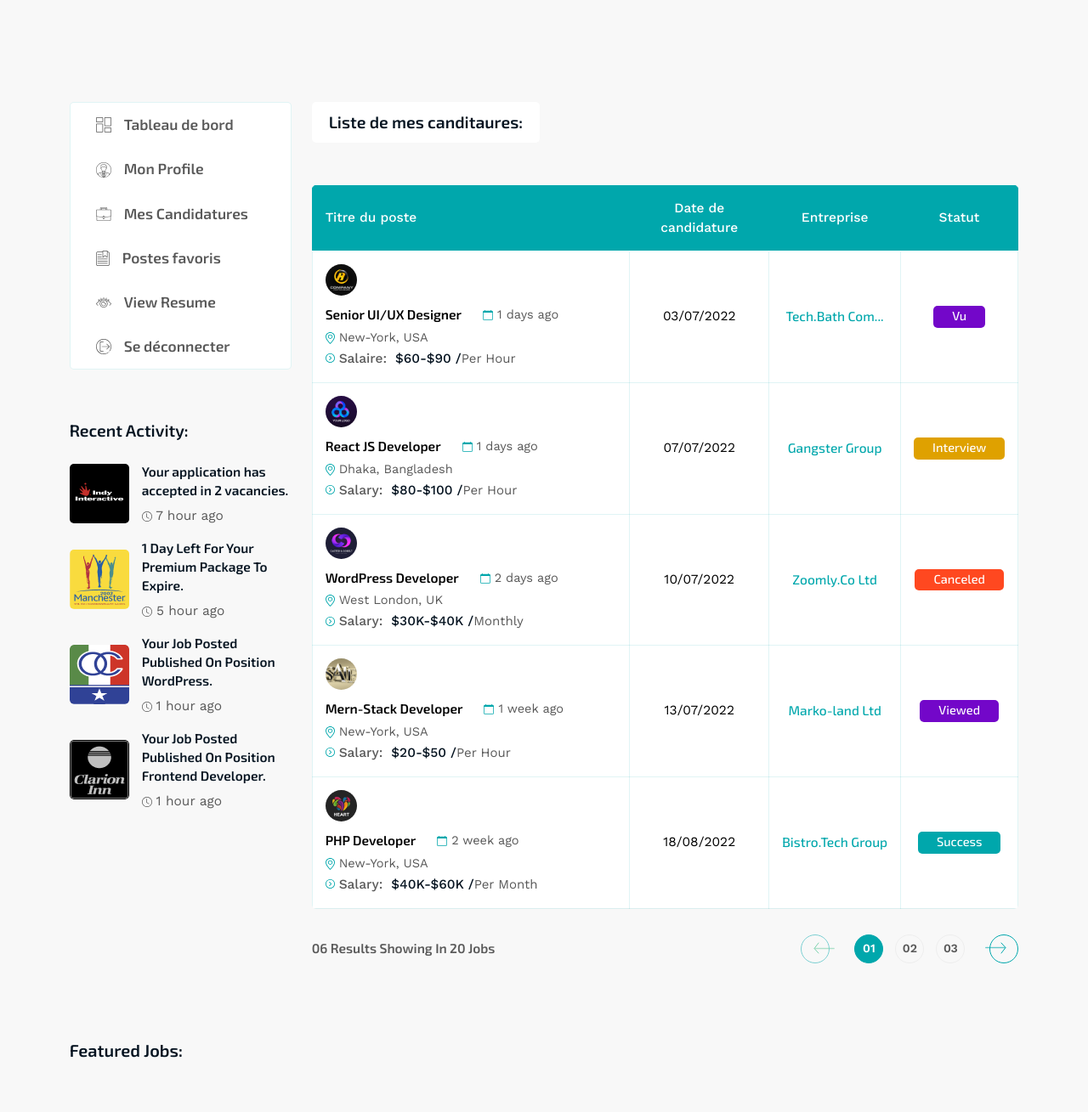
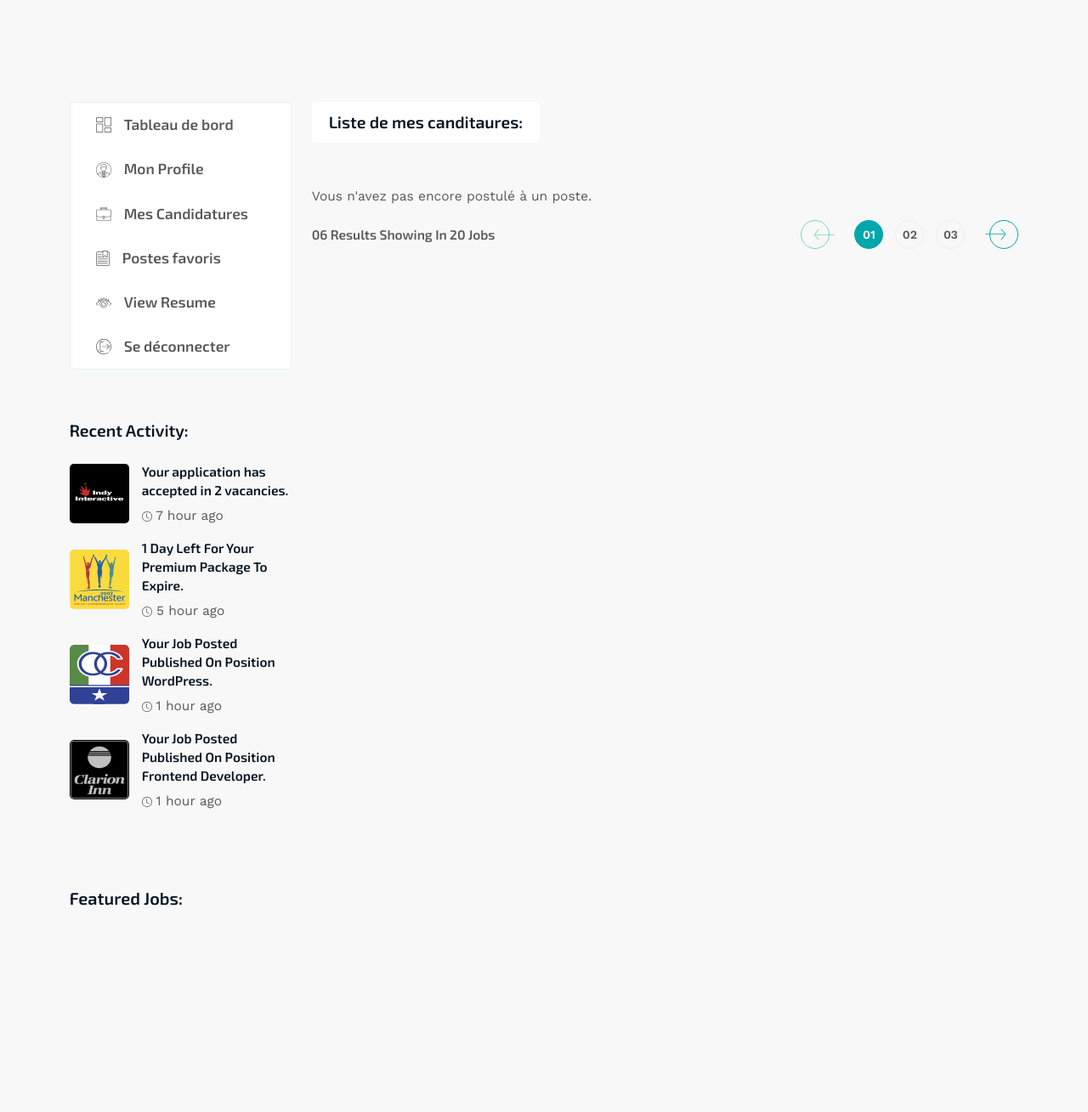
Before and after one commit to misterOumar/projet_adopte_un_dev, a Symfony app: template adopteundev/templates/developer/candidature_dev.html.twig in a window 1280 px wide. Shown: the part 91-1400 px from the top of the page at 85% size. Run offline with Twig, Linux system fonts and the light colour scheme; the template is opened without the code that fills it, so the values that code supplies are empty; some libraries are stand-ins or nearby versions; some web fonts are replaced.

Commit message:
fonctionnalité permettant aux devs de postuler à un poste avec son cv...

```diff
--- a/adopteundev/templates/base.html.twig
+++ b/adopteundev/templates/base.html.twig
@@ -78,7 +78,7 @@
 								<a href="{{ path('app_poste_list') }}">Postes</a>
 							</li>
 							<li>
-								<a href="{{ path('app_home') }}">Profiles</a>
+								<a href="{{ path('app_developer_profile') }}">Profiles</a>
 							</li>
 						</ul>
 						<div class="for-mobile-menu d-lg-none d-block">
--- a/adopteundev/templates/developer/candidature_dev.html.twig
+++ b/adopteundev/templates/developer/candidature_dev.html.twig
@@ -78,6 +78,9 @@
 									<h5>Liste de mes canditaures:</h5>
 								</div>
 							</div>
+							{% if candidatures is empty %}
+								<p>Vous n'avez pas encore postulé à un poste.</p>
+							{% else %}
 								<table class="eg-table table category-table mb-30">
 									<thead>
 										<tr>
@@ -88,6 +91,7 @@
 										</tr>
 									</thead>
 									<tbody>
+										{% for candidature in candidatures %}
 											<tr>
 												<td data-label="Job Title">
 													<div class="company-info">
@@ -97,180 +101,46 @@
 														<div class="company-details">
 															<div class="top">
 																<h6>
-															<a href="job-details.html">Senior UI/UX Designer</a>
+																	<a href="{{ path('app_poste_details', { uuid: candidature.poste.uuid }) }}">
+																		{{ candidature.poste.titre }}
+																	</a>
 																</h6>
-														<span><img src="{{asset('assets/images/icon/calender2.svg')}}" alt="">
-															1 days ago</span>
 															</div>
 															<ul>
-														<li><img src="{{asset('assets/images/icon/location.svg')}}" alt="">New-York, USA</li>
+																<li><img src="{{asset('assets/images/icon/location.svg')}}" alt="">{{ candidature.poste.ville }},
+																	{{ candidature.poste.adresse }}
+																</li>
 																<li>
 																	<img src="{{asset('assets/images/icon/arrow2.svg')}}" alt="">
 																	<p>
 																		<span class="title">Salaire:</span>
-																$60-$90 /
-																<span class="time">Per Hour</span>
+																		{{ candidature.poste.salaireMin }}
+																		<span class="time">	€/Mois</span>
 																	</p>
 																</li>
 															</ul>
 														</div>
 													</div>
 												</td>
-										<td data-label="Apply Job">03/07/2022</td>
-										<td data-label="Company">
-											<a class="view-btn" href="company-details.html">Tech.Bath Com...
-											</a>
+												<td data-label="Apply Job">{{ candidature.date|date('d/m/Y') }}</td>
+												<td data-label="Company">{{ candidature.poste.company.nom }}
 												</td>
 												<td data-label="Status">
-											<button class="eg-btn purple-btn">Vu</button>
+													{% if candidature.statut == 'accepted' %}
+														<span class="badge bg-success">Acceptée</span>
+													{% elseif candidature.statut == 'view' %}
+														<span class="badge bg-warning">Vue</span>
+													{% elseif candidature.statut == 'En cours' %}
+														<span class="badge bg-warning">En cours</span>
+													{% elseif candidature.statut == 'rejected' %}
+														<span class="badge bg-danger">Rejetée</span>
+													{% endif %}
 												</td>
 											</tr>
-									<tr>
-										<td data-label="Job Title">
-											<div class="company-info">
-												<div class="logo">
-													<img src="assets/images/bg/company-logo/company-02.png" alt="">
-												</div>
-												<div class="company-details">
-													<div class="top">
-														<h6>
-															<a href="job-details.html">React JS Developer</a>
-														</h6>
-														<span><img src="assets/images/icon/calender2.svg" alt="">
-															1 days ago</span>
-													</div>
-													<ul>
-														<li><img src="assets/images/icon/location.svg" alt="">Dhaka, Bangladesh</li>
-														<li>
-															<img src="assets/images/icon/arrow2.svg" alt="">
-															<p>
-																<span class="title">Salary:</span>
-																$80-$100 /
-																<span class="time">Per Hour</span>
-															</p>
-														</li>
-													</ul>
-												</div>
-											</div>
-										</td>
-										<td data-label="Apply Job">07/07/2022</td>
-										<td data-label="Company">
-											<a class="view-btn" href="company-details.html">Gangster Group</a>
-										</td>
-										<td data-label="Status">
-											<button class="eg-btn yellow-btn">Interview</button>
-										</td>
-									</tr>
-									<tr>
-										<td data-label="Job Title">
-											<div class="company-info">
-												<div class="logo">
-													<img src="assets/images/bg/company-logo/company-03.png" alt="">
-												</div>
-												<div class="company-details">
-													<div class="top">
-														<h6>
-															<a href="job-details.html">WordPress Developer</a>
-														</h6>
-														<span><img src="assets/images/icon/calender2.svg" alt="">
-															2 days ago</span>
-													</div>
-													<ul>
-														<li><img src="assets/images/icon/location.svg" alt="">West London, UK</li>
-														<li>
-															<img src="assets/images/icon/arrow2.svg" alt="">
-															<p>
-																<span class="title">Salary:</span>
-																$30K-$40K /
-																<span class="time">Monthly</span>
-															</p>
-														</li>
-													</ul>
-												</div>
-											</div>
-										</td>
-										<td data-label="Apply Job">10/07/2022</td>
-										<td data-label="Company">
-											<a class="view-btn" href="company-details.html">Zoomly.Co Ltd</a>
-										</td>
-										<td data-label="Status">
-											<button class="eg-btn orenge-btn">Canceled</button>
-										</td>
-									</tr>
-									<tr>
-										<td data-label="Job Title">
-											<div class="company-info">
-												<div class="logo">
-													<img src="assets/images/bg/company-logo/company-04.png" alt="">
-												</div>
-												<div class="company-details">
-													<div class="top">
-														<h6>
-															<a href="job-details.html">Mern-Stack Developer</a>
-														</h6>
-														<span><img src="assets/images/icon/calender2.svg" alt="">
-															1 week ago</span>
-													</div>
-													<ul>
-														<li><img src="assets/images/icon/location.svg" alt="">New-York, USA</li>
-														<li>
-															<img src="assets/images/icon/arrow2.svg" alt="">
-															<p>
-																<span class="title">Salary:</span>
-																$20-$50 /
-																<span class="time">Per Hour</span>
-															</p>
-														</li>
-													</ul>
-												</div>
-											</div>
-										</td>
-										<td data-label="Apply Job">13/07/2022</td>
-										<td data-label="Company">
-											<a class="view-btn" href="company-details.html">Marko-land Ltd</a>
-										</td>
-										<td data-label="Status">
-											<button class="eg-btn purple-btn">Viewed</button>
-										</td>
-									</tr>
-									<tr>
-										<td data-label="Job Title">
-											<div class="company-info">
-												<div class="logo">
-													<img src="assets/images/bg/company-logo/company-05.png" alt="">
-												</div>
-												<div class="company-details">
-													<div class="top">
-														<h6>
-															<a href="job-details.html">PHP Developer</a>
-														</h6>
-														<span><img src="assets/images/icon/calender2.svg" alt="">
-															2 week ago</span>
-													</div>
-													<ul>
-														<li><img src="assets/images/icon/location.svg" alt="">New-York, USA</li>
-														<li>
-															<img src="assets/images/icon/arrow2.svg" alt="">
-															<p>
-																<span class="title">Salary:</span>
-																$40K-$60K /
-																<span class="time">Per Month</span>
-															</p>
-														</li>
-													</ul>
-												</div>
-											</div>
-										</td>
-										<td data-label="Apply Job">18/08/2022</td>
-										<td data-label="Company">
-											<a class="view-btn" href="company-details.html">Bistro.Tech Group</a>
-										</td>
-										<td data-label="Status">
-											<button class="eg-btn green-btn">Success</button>
-										</td>
-									</tr>
+										{% endfor %}
 									</tbody>
 								</table>
+							{% endif %}
 							<div class="pagination-table-info">
 								<div class="table-info">
 									<span>06 Results Showing In 20 Jobs</span>
```
Also changed, not shown: adopteundev/migrations/Version20250106184449.php (deleted, +0 -35 lines), adopteundev/migrations/Version20250107132045.php (renamed from adopteundev/migrations/Version20250107082032.php, +7 -1 lines), adopteundev/migrations/Version20250108000950.php (added, +35 -0 lines), adopteundev/src/Controller/DeveloperProfileController.php (+23 -2 lines), adopteundev/src/Controller/PosteController.php (+13 -3 lines), adopteundev/src/Entity/Candidature.php (+16 -0 lines), adopteundev/src/Entity/Fichier.php (+39 -0 lines), adopteundev/templates/poste/poste_details.html.twig (+9 -0 lines), adopteundev/public/images/avatar/4b8379d9-9221-4526-bdf0-b0d09ec0471d.jpg (added), 2 other files. Lines whose indentation alone changed are shown as unchanged.
